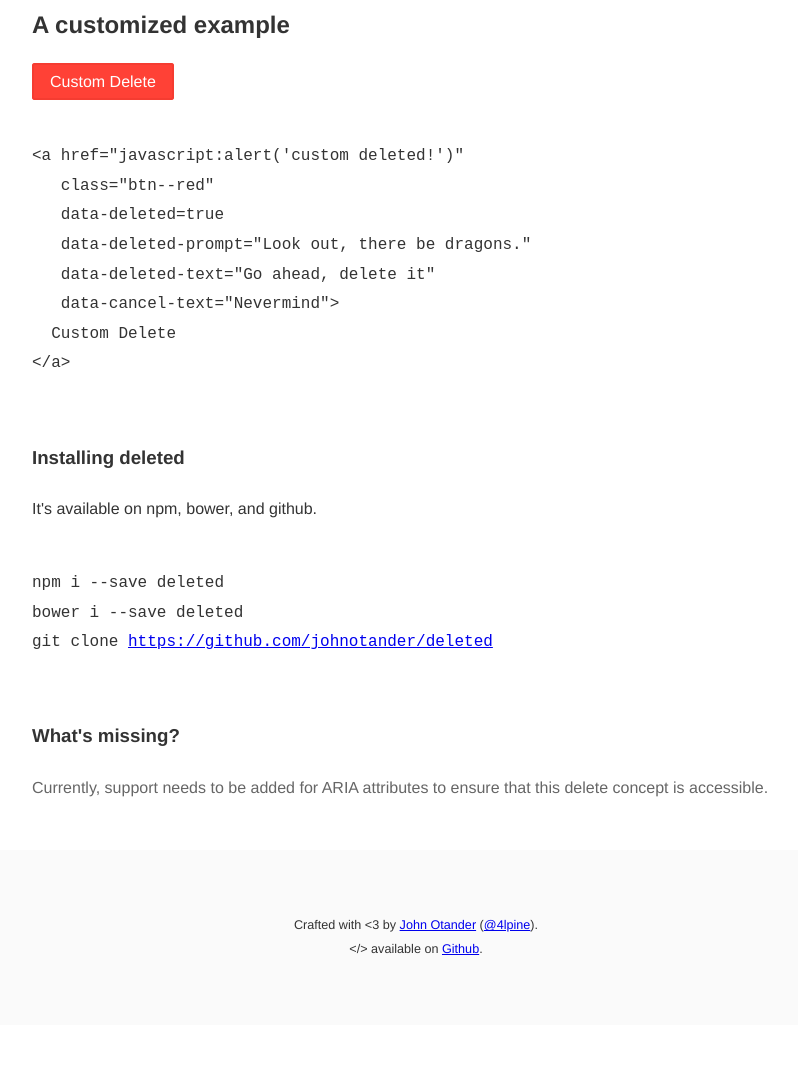
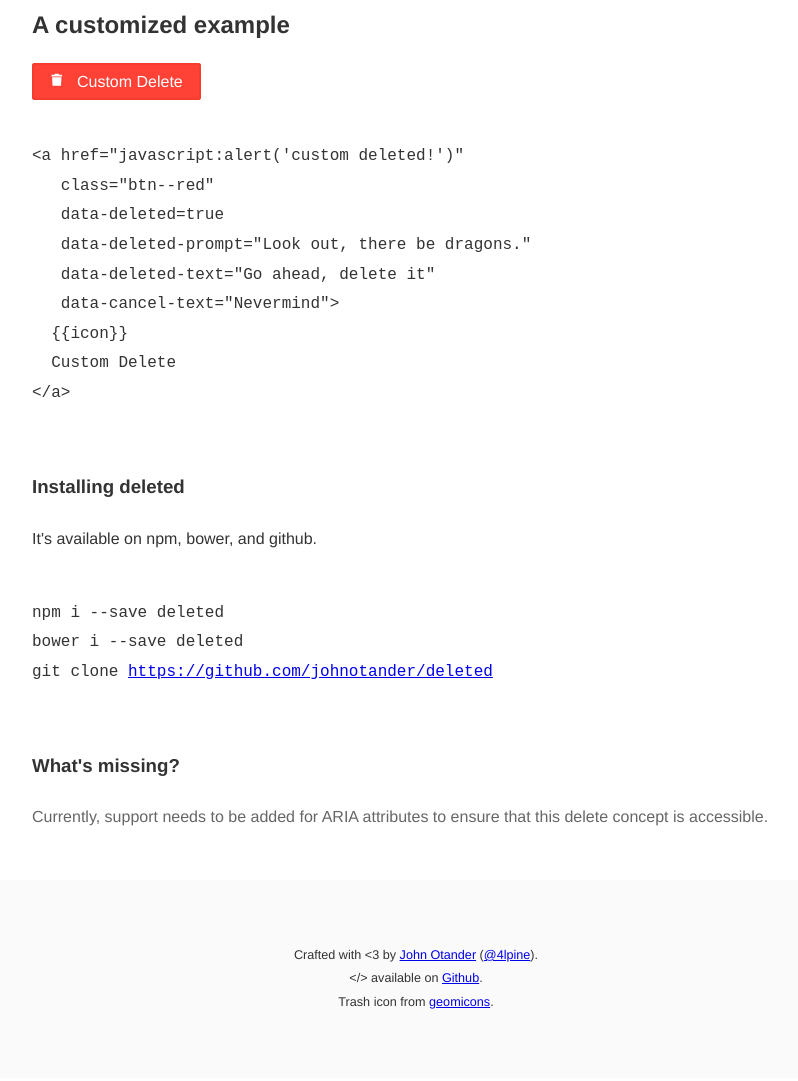
Before and after one commit to johno/deleted, a website: page index.html in a window 1280 px wide. Shown: the part 718-1799 px from the top of the page, without its empty margins (224-1022 px from the left). Before the commit the page ends 1751 px from the top, so only its background shows below. Drawn offline with Linux system fonts and the light colour scheme.

Commit message:
Reproduce bug from issue #9

```diff
--- a/index.html
+++ b/index.html
@@ -20,6 +20,11 @@ This requires two click actions from the user, helping to prevent accidental del
 
 .muted {
   color: #666; }
+
+.geomicon {
+  width: .85rem;
+  height: .85rem;
+}
 
 html {
   font-size: 12px; }
@@ -120,7 +125,8 @@ footer {
      data-deleted-prompt="Look out, there be dragons."
      data-deleted-text="Go ahead, delete it"
      data-cancel-text="Nevermind">
-    Custom Delete
+     <svg class="geomicon" data-icon="trash" viewBox="0 0 32 32" style="fill:currentcolor"><path d="M4 4 L10 4 L12 2 L20 2 L22 4 L28 4 L29 8 L3 8 z M5 10 L27 10 L26 30 L6 30 z  "></path></svg>
+    &nbsp; Custom Delete
   </a>
 
   <pre>
@@ -131,6 +137,7 @@ footer {
    data-deleted-prompt="Look out, there be dragons."
    data-deleted-text="Go ahead, delete it"
    data-cancel-text="Nevermind"&gt;
+  {{icon}}
   Custom Delete
 &lt;/a&gt;
     </code></pre>
@@ -154,7 +161,8 @@ git clone <a href="https://github.com/johnotander/deleted">https://github.com/jo
 <footer>
   Crafted with &lt;3 by <a href="http://johnotander.com" title="John Otander's website">John Otander</a>
   (<a href="https://twitter.com/4lpine" title="John Otander on Twitter (@4lpine)">@4lpine</a>). <br>
-  &lt;/&gt; available on <a href="https://github.com/johnotander/deleted" title="Deleted source code">Github</a>.
+  &lt;/&gt; available on <a href="https://github.com/johnotander/deleted" title="Deleted source code">Github</a>. <br>
+  Trash icon from <a href="http://geomicons.com/">geomicons</a>.
 </footer>
 <script src="js/deleted.js"></script>
 </body>
```
